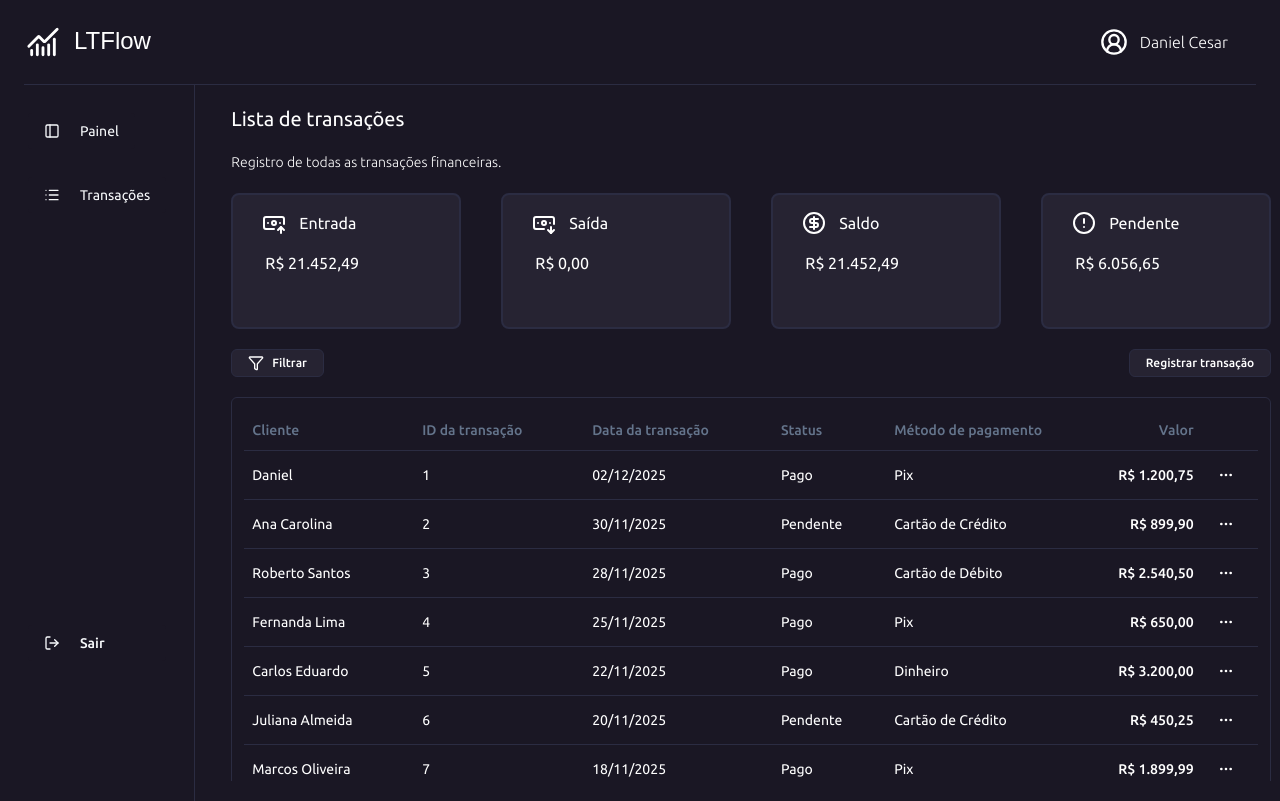
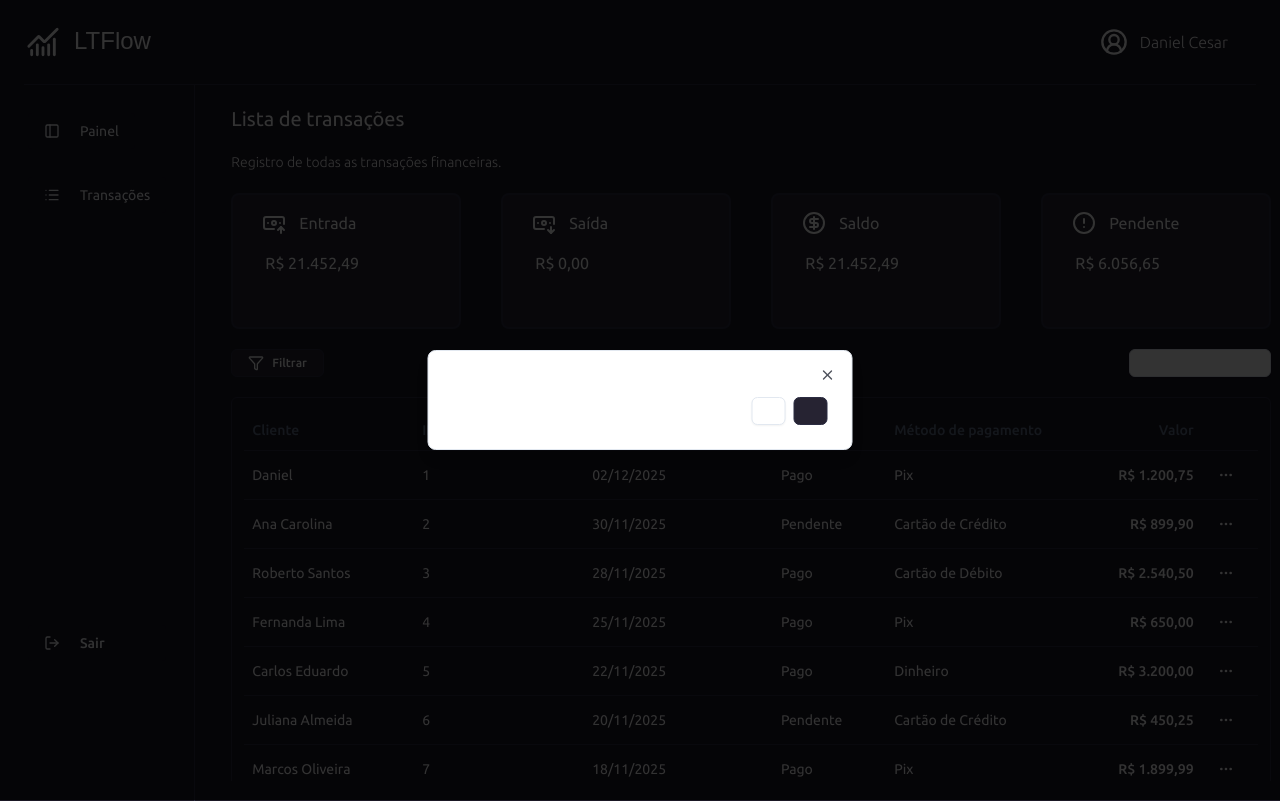
Before and after one commit to DannCesar/lt_flow, a Next.js app: page /transactions in a window 1280 px wide. Both pictures are taken after a click on the button "Registrar transação". Shown: the top 801 px of the page. Built offline with nearby package versions, Linux system fonts and the light colour scheme; data requests are answered from the project's data file; a web font is replaced by a local one.

Commit message:
Feat: DialogComponent

```diff
--- /dev/null
+++ b/app/components/DialogComponent/index.tsx
@@ -0,0 +1,53 @@
+import { Dialog, DialogFooter, DialogHeader } from "@/components/ui/dialog";
+import {
+  DialogClose,
+  DialogContent,
+  DialogDescription,
+  DialogTitle,
+  DialogTrigger,
+} from "@/components/ui/dialog";
+import ButtonComponent from "../Button";
+import { ReactNode } from "react";
+
+interface IDialogComponent {
+  children: ReactNode;
+  onSubmit?: () => void;
+  dialog: string;
+  title: string;
+  description: string;
+  cancel_text: string;
+  submit_text: string;
+}
+
+export default function DialogComponent({
+  onSubmit,
+  children,
+  dialog,
+  title,
+  description,
+  cancel_text,
+  submit_text,
+}: IDialogComponent) {
+  return (
+    <Dialog>
+      <form onSubmit={onSubmit}>
+        <DialogTrigger asChild>
+          <ButtonComponent variant="outline">{dialog}</ButtonComponent>
+        </DialogTrigger>
+        <DialogContent className="sm:max-w-[425px]">
+          <DialogHeader>
+            <DialogTitle>{title}</DialogTitle>
+            <DialogDescription>{description}</DialogDescription>
+          </DialogHeader>
+          {children}
+          <DialogFooter>
+            <DialogClose asChild>
+              <ButtonComponent variant="outline">{cancel_text}</ButtonComponent>
+            </DialogClose>
+            <ButtonComponent type="submit">{submit_text}</ButtonComponent>
+          </DialogFooter>
+        </DialogContent>
+      </form>
+    </Dialog>
+  );
+}
--- a/app/components/TransactionsContent/index.tsx
+++ b/app/components/TransactionsContent/index.tsx
@@ -2,6 +2,7 @@
 "use client";
 
 import { TransactionsService } from "@/services/transactions.service";
+import { formatMoney } from "@/utils/formatMoney";
 import { getCoreRowModel, useReactTable } from "@tanstack/react-table";
 import {
   BanknoteArrowDownIcon,
@@ -11,12 +12,11 @@
   FilterIcon,
 } from "lucide-react";
 import { useEffect, useMemo, useState } from "react";
-import ButtonComponent from "../Button";
 import Card from "../Card";
 import { transactionsColumns } from "../Columns/TransactionsColumns";
 import { DataTable } from "../DataTable";
+import DialogComponent from "../DialogComponent";
 import PopoverComponent from "../Popover";
-import { formatMoney } from "@/utils/formatMoney";
 
 const service = new TransactionsService();
 
@@ -123,7 +123,7 @@
           </div>
         </PopoverComponent>
 
-        <ButtonComponent variant="primary">Registrar transação</ButtonComponent>
+        <DialogComponent dialog="Registrar transação"/>
       </div>
       <div className="text-white overflow-y-auto w-full max-h-96 mt-5">
         <DataTable
--- /dev/null
+++ b/components/ui/dialog.tsx
@@ -0,0 +1,122 @@
+"use client"
+
+import * as React from "react"
+import * as DialogPrimitive from "@radix-ui/react-dialog"
+import { X } from "lucide-react"
+
+import { cn } from "@/lib/utils"
+
+const Dialog = DialogPrimitive.Root
+
+const DialogTrigger = DialogPrimitive.Trigger
+
+const DialogPortal = DialogPrimitive.Portal
+
+const DialogClose = DialogPrimitive.Close
+
+const DialogOverlay = React.forwardRef<
+  React.ElementRef<typeof DialogPrimitive.Overlay>,
+  React.ComponentPropsWithoutRef<typeof DialogPrimitive.Overlay>
+>(({ className, ...props }, ref) => (
+  <DialogPrimitive.Overlay
+    ref={ref}
+    className={cn(
+      "fixed inset-0 z-50 bg-black/80  data-[state=open]:animate-in data-[state=closed]:animate-out data-[state=closed]:fade-out-0 data-[state=open]:fade-in-0",
+      className
+    )}
+    {...props}
+  />
+))
+DialogOverlay.displayName = DialogPrimitive.Overlay.displayName
+
+const DialogContent = React.forwardRef<
+  React.ElementRef<typeof DialogPrimitive.Content>,
+  React.ComponentPropsWithoutRef<typeof DialogPrimitive.Content>
+>(({ className, children, ...props }, ref) => (
+  <DialogPortal>
+    <DialogOverlay />
+    <DialogPrimitive.Content
+      ref={ref}
+      className={cn(
+        "fixed left-[50%] top-[50%] z-50 grid w-full max-w-lg translate-x-[-50%] translate-y-[-50%] gap-4 border bg-background p-6 shadow-lg duration-200 data-[state=open]:animate-in data-[state=closed]:animate-out data-[state=closed]:fade-out-0 data-[state=open]:fade-in-0 data-[state=closed]:zoom-out-95 data-[state=open]:zoom-in-95 data-[state=closed]:slide-out-to-left-1/2 data-[state=closed]:slide-out-to-top-[48%] data-[state=open]:slide-in-from-left-1/2 data-[state=open]:slide-in-from-top-[48%] sm:rounded-lg",
+        className
+      )}
+      {...props}
+    >
+      {children}
+      <DialogPrimitive.Close className="absolute right-4 top-4 rounded-sm opacity-70 ring-offset-background transition-opacity hover:opacity-100 focus:outline-none focus:ring-2 focus:ring-ring focus:ring-offset-2 disabled:pointer-events-none data-[state=open]:bg-accent data-[state=open]:text-muted-foreground">
+        <X className="h-4 w-4" />
+        <span className="sr-only">Close</span>
+      </DialogPrimitive.Close>
+    </DialogPrimitive.Content>
+  </DialogPortal>
+))
+DialogContent.displayName = DialogPrimitive.Content.displayName
+
+const DialogHeader = ({
+  className,
+  ...props
+}: React.HTMLAttributes<HTMLDivElement>) => (
+  <div
+    className={cn(
+      "flex flex-col space-y-1.5 text-center sm:text-left",
+      className
+    )}
+    {...props}
+  />
+)
+DialogHeader.displayName = "DialogHeader"
+
+const DialogFooter = ({
+  className,
+  ...props
+}: React.HTMLAttributes<HTMLDivElement>) => (
+  <div
+    className={cn(
+      "flex flex-col-reverse sm:flex-row sm:justify-end sm:space-x-2",
+      className
+    )}
+    {...props}
+  />
+)
+DialogFooter.displayName = "DialogFooter"
+
+const DialogTitle = React.forwardRef<
+  React.ElementRef<typeof DialogPrimitive.Title>,
+  React.ComponentPropsWithoutRef<typeof DialogPrimitive.Title>
+>(({ className, ...props }, ref) => (
+  <DialogPrimitive.Title
+    ref={ref}
+    className={cn(
+      "text-lg font-semibold leading-none tracking-tight",
+      className
+    )}
+    {...props}
+  />
+))
+DialogTitle.displayName = DialogPrimitive.Title.displayName
+
+const DialogDescription = React.forwardRef<
+  React.ElementRef<typeof DialogPrimitive.Description>,
+  React.ComponentPropsWithoutRef<typeof DialogPrimitive.Description>
+>(({ className, ...props }, ref) => (
+  <DialogPrimitive.Description
+    ref={ref}
+    className={cn("text-sm text-muted-foreground", className)}
+    {...props}
+  />
+))
+DialogDescription.displayName = DialogPrimitive.Description.displayName
+
+export {
+  Dialog,
+  DialogPortal,
+  DialogOverlay,
+  DialogTrigger,
+  DialogClose,
+  DialogContent,
+  DialogHeader,
+  DialogFooter,
+  DialogTitle,
+  DialogDescription,
+}
--- a/package.json
+++ b/package.json
@@ -11,6 +11,7 @@
     "server": "npx json-server db.json --port 3001"
   },
   "dependencies": {
+    "@radix-ui/react-dialog": "^1.1.15",
     "@radix-ui/react-dropdown-menu": "^2.1.16",
     "@radix-ui/react-popover": "^1.1.15",
     "@radix-ui/react-slot": "^1.2.4",
```
Also changed, not shown: 1 other file (tests, documents, lock files or other folders).
